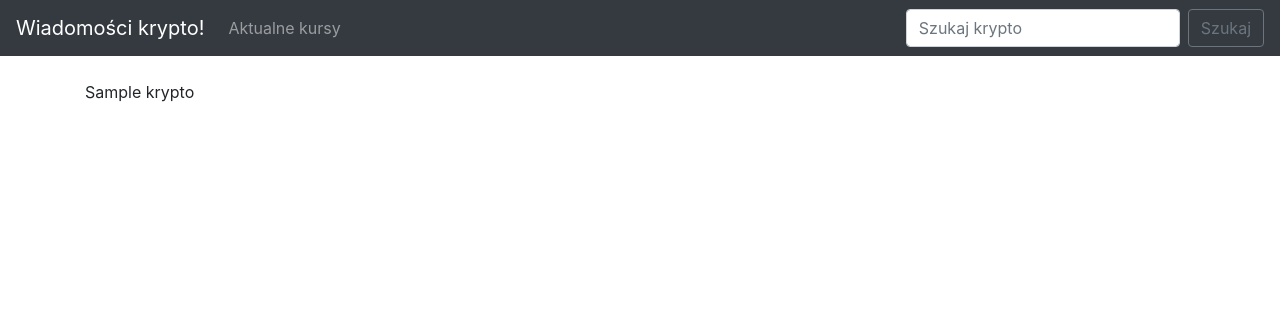
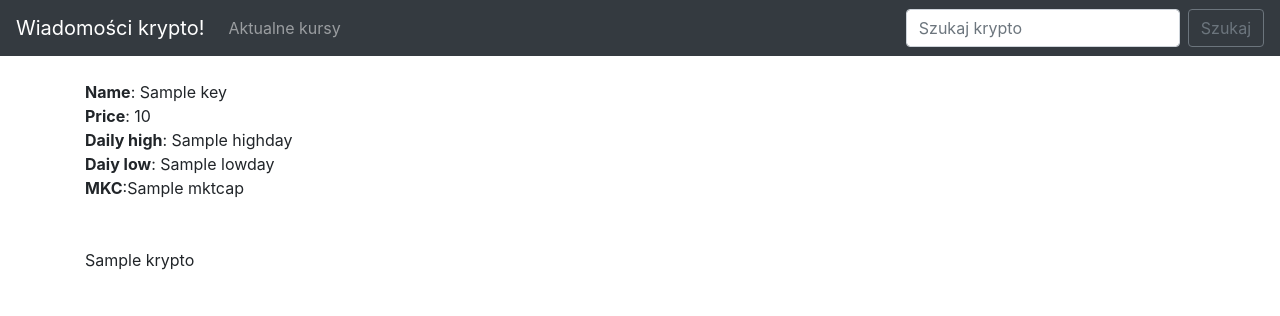
Before and after one commit to syko90/kryptoportal, a Django app: template krypto/templates/prices.html in a window 1280 px wide. Shown: the top 316 px of the page. Run offline with Django 3.2, Linux system fonts and the light colour scheme; the template is opened without the code that fills it: most values are stand-ins (such as "Sample title", 1, 10 or a date in 2020); some libraries are stand-ins or nearby versions.

```diff
--- a/krypto/templates/prices.html
+++ b/krypto/templates/prices.html
@@ -1,5 +1,19 @@
 {% extends 'base.html' %}
 
 {% block content %}
+    {% for key, value in krypto.DISPLAY.items %}
+
+
+            <strong>Name</strong>: {{ key }}</br>
+            <strong>Price</strong>: {{ value.PLN.PRICE }}</br>
+            <strong>Daily high</strong>: {{ value.PLN.HIGHDAY }}</br>
+            <strong>Daiy low</strong>: {{ value.PLN.LOWDAY }}</br>
+            <strong>MKC</strong>:{{ value.PLN.MKTCAP }}</br>
+
+
+    {% endfor %}
+
+<br/><br/>
+
     {{ krypto }}
 {% endblock %}
```
